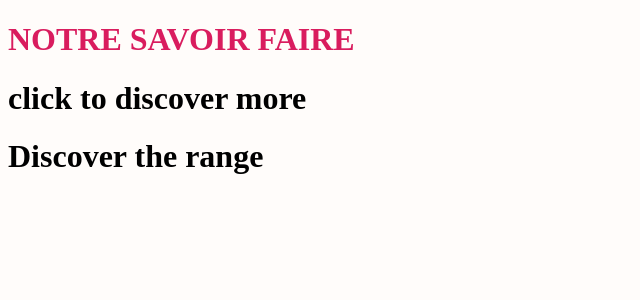
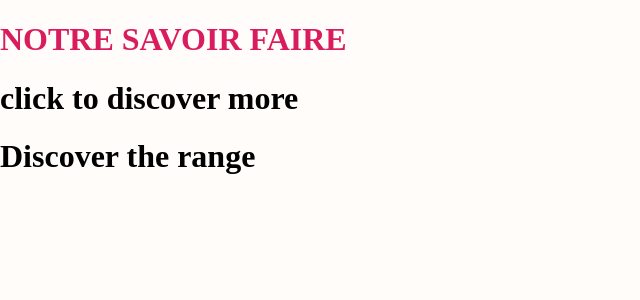
Before and after one commit to MariaOuedraogo/test_technique_ultranoir, a React (Vite) app: page / in a window 1280 px wide. Shown: the top 300 px of the page, without its empty margins (0-640 px from the left). Built offline with nearby package versions, Linux system fonts and the light colour scheme.

Commit message:
feat(global.scss): Add global styles
This commit adds global styles to set the box-sizing property to border-box for all elements, pseudo-elements, and pseudo-classes. It also resets the body's margin to 0 .

```diff
--- a/src/styles/globals.scss
+++ b/src/styles/globals.scss
@@ -37,6 +37,15 @@ $primary-color: hsla(339, 77%, 48%, 1);
 $title-color :hsla(0, 0%, 0%, 1);
 $bg-color : hsla(30, 100%, 99%, 1);
 
+
+
+*,
+*::before,
+*::after {
+    box-sizing: border-box;
+}
+
 body {
+    margin: 0;
     background-color: $bg-color;
 }
--- a/src/styles/index.css
+++ b/src/styles/index.css
@@ -22,7 +22,14 @@
   font-weight: bold;
   font-style: normal;
 }
+*,
+*::before,
+*::after {
+  box-sizing: border-box;
+}
+
 body {
+  margin: 0;
   background-color: hsl(30, 100%, 99%);
 }
 
@@ -55,7 +62,14 @@ body {
   font-weight: bold;
   font-style: normal;
 }
+*,
+*::before,
+*::after {
+  box-sizing: border-box;
+}
+
 body {
+  margin: 0;
   background-color: hsl(30, 100%, 99%);
 }
 
@@ -93,7 +107,14 @@ body {
   font-weight: bold;
   font-style: normal;
 }
+*,
+*::before,
+*::after {
+  box-sizing: border-box;
+}
+
 body {
+  margin: 0;
   background-color: hsl(30, 100%, 99%);
 }
 
```
Also changed, not shown: 1 other file (tests, documents, lock files or other folders).
